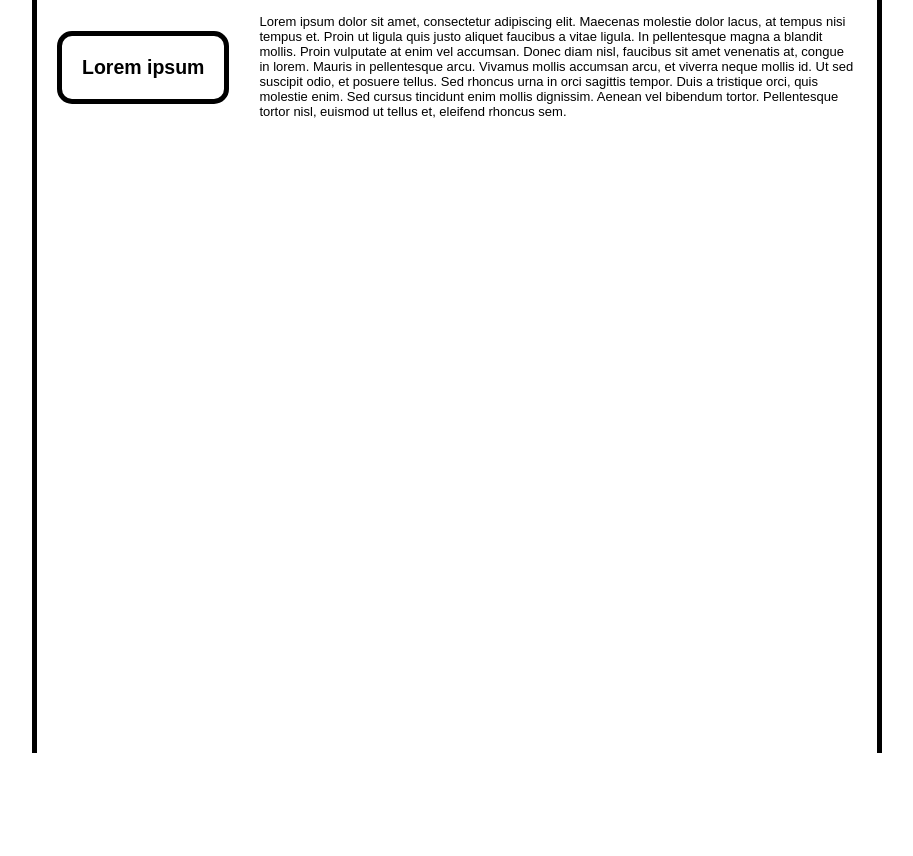
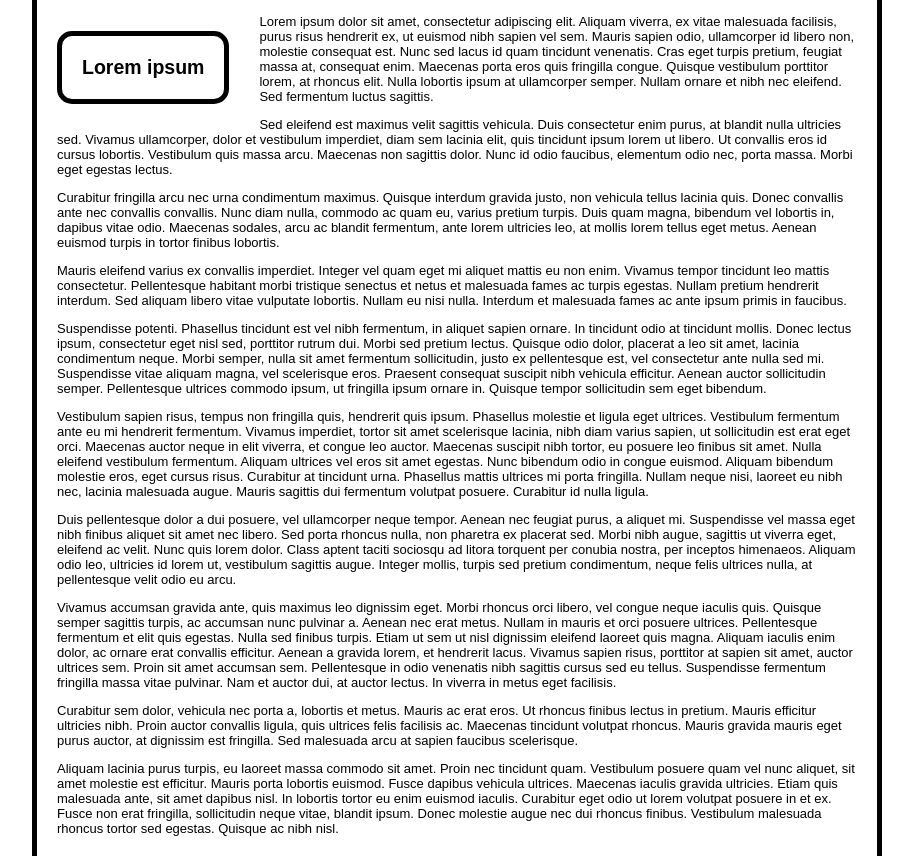
Before and after one commit to hacerespacio/haceresapcio.github.io, a plain HTML site: page index.html in a window 1280 px wide. Shown: the part 63-919 px from the top of the page, without its empty margins (183-1096 px from the left). Before the commit the page ends 816 px from the top, so only its background shows below. Drawn offline with Linux system fonts and the light colour scheme.

Commit message:
Increased index's body.

```diff
--- a/index.html
+++ b/index.html
@@ -15,12 +15,37 @@
 <h2>Lorem ipsum</h2>
 
 
-<p>Lorem ipsum dolor sit amet, consectetur adipiscing elit. Maecenas molestie dolor lacus, at tempus nisi tempus et. Proin ut ligula quis justo aliquet faucibus a vitae ligula. In pellentesque magna a blandit mollis. Proin vulputate at enim vel
-accumsan. Donec diam nisl, faucibus sit amet venenatis at, congue in lorem.
-Mauris in pellentesque arcu. Vivamus mollis accumsan arcu, et viverra neque mollis id.
-Ut sed suscipit odio, et posuere tellus. Sed rhoncus urna in orci sagittis tempor.
-Duis a tristique orci, quis molestie enim. Sed cursus tincidunt enim mollis dignissim.
-Aenean vel bibendum tortor. Pellentesque tortor nisl, euismod ut tellus et, eleifend rhoncus sem. </p>
+<p>Lorem ipsum dolor sit amet, consectetur adipiscing elit. Aliquam viverra, ex vitae malesuada facilisis, purus risus hendrerit ex, ut euismod nibh sapien vel sem. Mauris sapien odio, ullamcorper id libero non, molestie consequat est. Nunc sed lacus id quam tincidunt venenatis. Cras eget turpis pretium, feugiat massa at, consequat enim. Maecenas porta eros quis fringilla congue. Quisque vestibulum porttitor lorem, at rhoncus elit. Nulla lobortis ipsum at ullamcorper semper. Nullam ornare et nibh nec eleifend. Sed fermentum luctus sagittis.</p>
+
+
+<p> Sed eleifend est maximus velit sagittis vehicula. Duis consectetur enim purus, at blandit nulla ultricies sed. Vivamus ullamcorper, dolor et vestibulum imperdiet, diam sem lacinia elit, quis tincidunt ipsum lorem ut libero. Ut convallis eros id cursus lobortis. Vestibulum quis massa arcu. Maecenas non sagittis dolor. Nunc id odio faucibus, elementum odio nec, porta massa. Morbi eget egestas lectus.</p>
+
+
+<p>Curabitur fringilla arcu nec urna condimentum maximus. Quisque interdum gravida justo, non vehicula tellus lacinia quis. Donec convallis ante nec convallis convallis. Nunc diam nulla, commodo ac quam eu, varius pretium turpis. Duis quam magna, bibendum vel lobortis in, dapibus vitae odio. Maecenas sodales, arcu ac blandit fermentum, ante lorem ultricies leo, at mollis lorem tellus eget metus. Aenean euismod turpis in tortor finibus lobortis. </p>
+
+
+<p>Mauris eleifend varius ex convallis imperdiet. Integer vel quam eget mi aliquet mattis eu non enim. Vivamus tempor tincidunt leo mattis consectetur. Pellentesque habitant morbi tristique senectus et netus et malesuada fames ac turpis egestas. Nullam pretium hendrerit interdum. Sed aliquam libero vitae vulputate lobortis. Nullam eu nisi nulla. Interdum et malesuada fames ac ante ipsum primis in faucibus.</p>
+
+
+<p>Suspendisse potenti. Phasellus tincidunt est vel nibh fermentum, in aliquet sapien ornare. In tincidunt odio at tincidunt mollis. Donec lectus ipsum, consectetur eget nisl sed, porttitor rutrum dui. Morbi sed pretium lectus. Quisque odio dolor, placerat a leo sit amet, lacinia condimentum neque. Morbi semper, nulla sit amet fermentum sollicitudin, justo ex pellentesque est, vel consectetur ante nulla sed mi. Suspendisse vitae aliquam magna, vel scelerisque eros. Praesent consequat suscipit nibh vehicula efficitur. Aenean auctor sollicitudin semper. Pellentesque ultrices commodo ipsum, ut fringilla ipsum ornare in. Quisque tempor sollicitudin sem eget bibendum.</p>
+
+
+<p>Vestibulum sapien risus, tempus non fringilla quis, hendrerit quis ipsum. Phasellus molestie et ligula eget ultrices. Vestibulum fermentum ante eu mi hendrerit fermentum. Vivamus imperdiet, tortor sit amet scelerisque lacinia, nibh diam varius sapien, ut sollicitudin est erat eget orci. Maecenas auctor neque in elit viverra, et congue leo auctor. Maecenas suscipit nibh tortor, eu posuere leo finibus sit amet. Nulla eleifend vestibulum fermentum. Aliquam ultrices vel eros sit amet egestas. Nunc bibendum odio in congue euismod. Aliquam bibendum molestie eros, eget cursus risus. Curabitur at tincidunt urna. Phasellus mattis ultrices mi porta fringilla. Nullam neque nisi, laoreet eu nibh nec, lacinia malesuada augue. Mauris sagittis dui fermentum volutpat posuere. Curabitur id nulla ligula.</p>
+
+
+<p>Duis pellentesque dolor a dui posuere, vel ullamcorper neque tempor. Aenean nec feugiat purus, a aliquet mi. Suspendisse vel massa eget nibh finibus aliquet sit amet nec libero. Sed porta rhoncus nulla, non pharetra ex placerat sed. Morbi nibh augue, sagittis ut viverra eget, eleifend ac velit. Nunc quis lorem dolor. Class aptent taciti sociosqu ad litora torquent per conubia nostra, per inceptos himenaeos. Aliquam odio leo, ultricies id lorem ut, vestibulum sagittis augue. Integer mollis, turpis sed pretium condimentum, neque felis ultrices nulla, at pellentesque velit odio eu arcu.</p>
+
+
+<p>Vivamus accumsan gravida ante, quis maximus leo dignissim eget. Morbi rhoncus orci libero, vel congue neque iaculis quis. Quisque semper sagittis turpis, ac accumsan nunc pulvinar a. Aenean nec erat metus. Nullam in mauris et orci posuere ultrices. Pellentesque fermentum et elit quis egestas. Nulla sed finibus turpis. Etiam ut sem ut nisl dignissim eleifend laoreet quis magna. Aliquam iaculis enim dolor, ac ornare erat convallis efficitur. Aenean a gravida lorem, et hendrerit lacus. Vivamus sapien risus, porttitor at sapien sit amet, auctor ultrices sem. Proin sit amet accumsan sem. Pellentesque in odio venenatis nibh sagittis cursus sed eu tellus. Suspendisse fermentum fringilla massa vitae pulvinar. Nam et auctor dui, at auctor lectus. In viverra in metus eget facilisis.</p>
+
+
+<p>Curabitur sem dolor, vehicula nec porta a, lobortis et metus. Mauris ac erat eros. Ut rhoncus finibus lectus in pretium. Mauris efficitur ultricies nibh. Proin auctor convallis ligula, quis ultrices felis facilisis ac. Maecenas tincidunt volutpat rhoncus. Mauris gravida mauris eget purus auctor, at dignissim est fringilla. Sed malesuada arcu at sapien faucibus scelerisque.</p>
+
+
+<p>Aliquam lacinia purus turpis, eu laoreet massa commodo sit amet. Proin nec tincidunt quam. Vestibulum posuere quam vel nunc aliquet, sit amet molestie est efficitur. Mauris porta lobortis euismod. Fusce dapibus vehicula ultrices. Maecenas iaculis gravida ultricies. Etiam quis malesuada ante, sit amet dapibus nisl. In lobortis tortor eu enim euismod iaculis. Curabitur eget odio ut lorem volutpat posuere in et ex. Fusce non erat fringilla, sollicitudin neque vitae, blandit ipsum. Donec molestie augue nec dui rhoncus finibus. Vestibulum malesuada rhoncus tortor sed egestas. Quisque ac nibh nisl. </p>
+
+
+
 
 
 </body>
```
